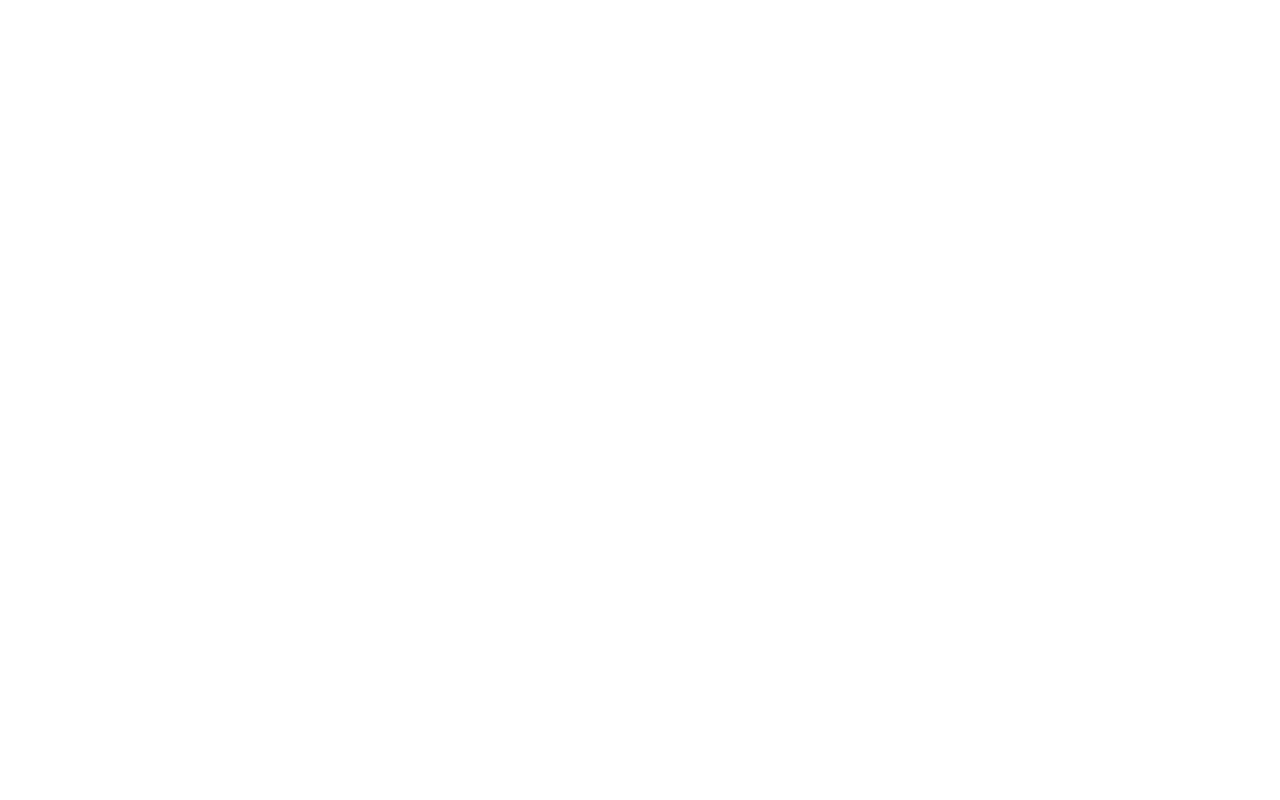
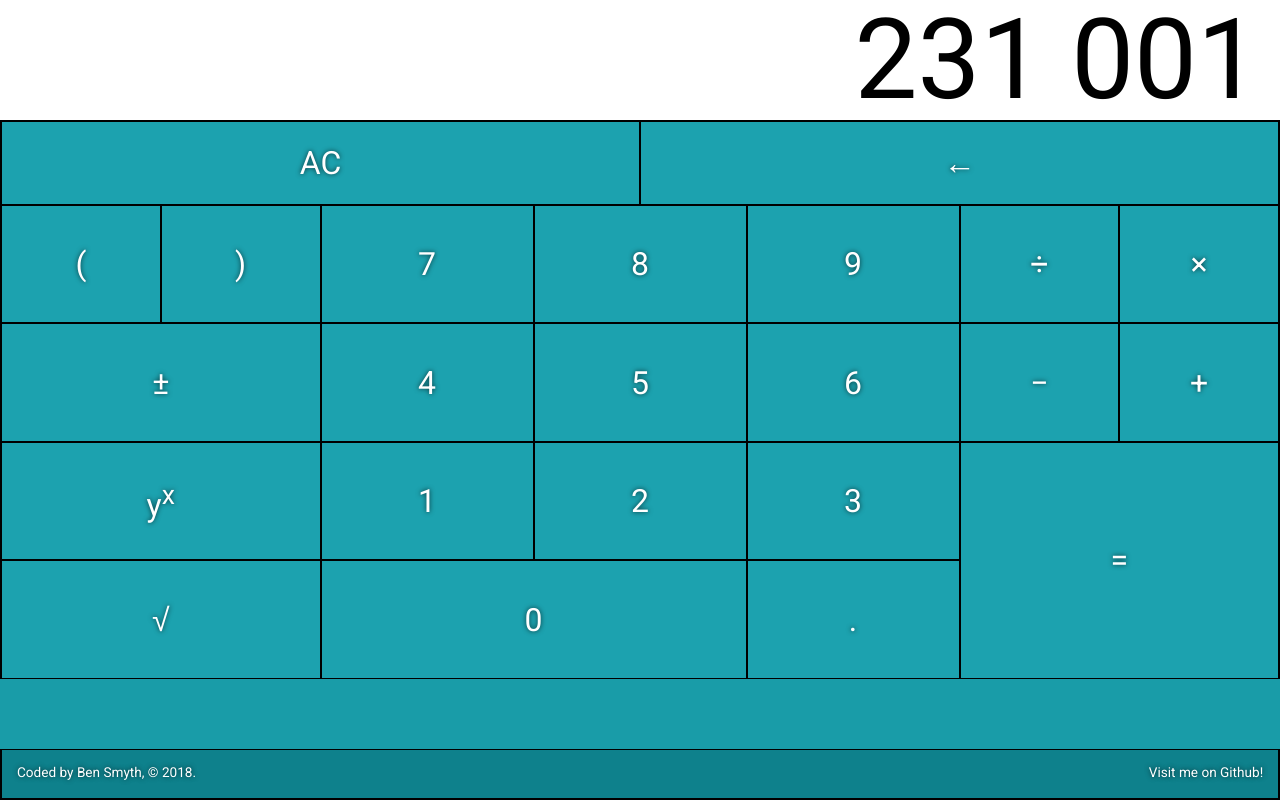
Before and after one commit to benjsmyth/calculator, a plain HTML site: page index.html in a window 1280 px wide. Drawn offline with Linux system fonts and the light colour scheme.

Commit message:
Add basic stylings

```diff
--- a/index.html
+++ b/index.html
@@ -4,10 +4,54 @@
 <head>
 	<meta charset="UTF-8">
 	<title>Calculator</title>
+	<link href="style.css" rel="stylesheet" type="text/css">
+	<link href="https://fonts.googleapis.com/css?family=Roboto" rel="stylesheet">
+	<script src="script.js" type="text/javascript"></script>
 </head>
 
 <body>
-
+	<div id="container">
+		<div id="display-bar">
+			<div id="display-text">231 001</div>
+		</div>
+		<div id="all-buttons">
+			<div id="top-buttons">
+				<button id="clear-all">AC</button>
+				<button id="delete">&larr;</button>
+			</div>
+			<div id="left-buttons">
+				<button id="left-parentheses">(</button>
+				<button id="right-parentheses">)</button>
+				<button id="negpos">&plusmn;</button>
+				<button id="exponent">y<sup>x</sup></button>
+				<button id="sqrt">&radic;</button>
+			</div>
+			<div id="middle-buttons">
+				<button id="nine">9</button>
+				<button id="eight">8</button>
+				<button id="seven">7</button>
+				<button id="six">6</button>
+				<button id="five">5</button>
+				<button id="four">4</button>
+				<button id="three">3</button>
+				<button id="two">2</button>
+				<button id="one">1</button>
+				<button id="zero">0</button>
+				<button id="decimal">.</button>
+			</div>
+			<div id="right-buttons">
+				<button id="divide">&divide;</button>
+				<button id="multiply">&times;</button>
+				<button id="subtract">&minus;</button>
+				<button id="add">+</button>
+				<button id="equals">=</button>
+			</div>
+		</div>
+		<div id="footer">
+			<p id="codedby">Coded by Ben Smyth, &copy; 2018.</p>
+			<p id="visitme">Visit me on Github!</p>
+		</div>
+	</div>
 </body>
 
 </html>
--- a/script.js
+++ b/script.js
@@ -0,0 +1,17 @@
+function add(a, b) {
+	return a + b;
+}
+
+function subtract(a, b) {
+	return a - b;
+}
+
+function multiply(a, b) {
+	return a * b;
+}
+
+function divide (a, b) {
+	return a / b;
+}
+
+var operation = {};
--- a/style.css
+++ b/style.css
@@ -0,0 +1,195 @@
+* {
+	margin: 0;
+	padding: 0;
+}
+
+body {
+	font-family: 'Roboto', sans-serif;
+	color: white;
+}
+
+#container {
+	width: 100vw;
+	height: 100vh;
+	background: #199ca8;
+	position: relative;
+}
+
+#display-bar {
+	width: 100%;
+	height: 120px;
+	background: white;
+	color: black;
+	border-bottom: 1px solid black;
+}
+
+#display-text {
+	line-height: 120px;
+	font-size: 7em;
+	float: right;
+	padding: 0 20px;
+}
+
+#all-buttons {
+	height: 558px;
+	z-index: 0;
+	display: grid;
+	grid-gap: none;
+	grid-template-columns: 25% 50% 25%;
+	grid-template-rows: 15% 42.5% 42.5%;
+	grid-template-areas: 'top top top' 'left middle right' 'left middle right';
+	border: 1px solid black;
+	border-top: none;
+	border-bottom: none;
+}
+
+button {
+	background: #1ca2af;
+	color: white;
+	font-family: 'Roboto', sans-serif;
+	font-size: 2em;
+	border: 1px solid black;
+	text-shadow: 0 0 5px rgb(0, 0, 0, 0.7);
+}
+
+#top-buttons {
+	grid-area: top;
+	display: grid;
+	grid-template-columns: 50% 50%;
+}
+
+#left-buttons {
+	grid-area: left;
+	display: grid;
+	grid-template-columns: 50% 50%;
+	grid-template-rows: 25.03% 24.95% 25.03% 25.03%;
+	grid-template-areas: 'left-p right-p' 'negpos negpos' 'exp exp' 'sqrt sqrt';
+}
+
+#left-parentheses {
+	grid-area: left-p;
+}
+
+#right-parentheses {
+	grid-area: right-p;
+}
+
+#negpos {
+	grid-area: negpos;
+}
+
+#exponent {
+	grid-area: exp;
+}
+
+#sqrt {
+	grid-area: sqrt;
+}
+
+#middle-buttons {
+	grid-area: middle;
+	display: grid;
+	grid-template-columns: auto;
+	grid-template-rows: auto;
+	grid-template-areas: 'seven eight nine' 'four five six' 'one two three' 'zero zero decimal';
+}
+
+#nine {
+	grid-area: nine;
+}
+
+#eight {
+	grid-area: eight;
+}
+
+#seven {
+	grid-area: seven;
+}
+
+#six {
+	grid-area: six;
+}
+
+#five {
+	grid-area: five;
+}
+
+#four {
+	grid-area: four;
+}
+
+#three {
+	grid-area: three;
+}
+
+#two {
+	grid-area: two;
+}
+
+#one {
+	grid-area: one;
+}
+
+#zero {
+	grid-area: zero;
+}
+
+#decimal {
+	grid-area: decimal;
+}
+
+#right-buttons {
+	grid-area: right;
+	display: grid;
+	grid-template-columns: 50% 50%;
+	grid-template-rows: 25% 25% 50%;
+	grid-template-areas: 'divide multiply' 'subtract add' 'equals equals' 'equals equals';
+}
+
+#divide {
+	grid-area: divide;
+}
+
+#multiply {
+	grid-area: multiply;
+}
+
+#subtract {
+	grid-area: subtract;
+}
+
+#add {
+	grid-area: add;
+}
+
+#equals {
+	grid-area: equals;
+}
+
+#footer {
+	position: absolute;
+	width: 97.2vw;
+	height: 6vh;
+	bottom: 0;
+	padding: 0 16px;
+	font-size: 0.85em;
+	background: #0e818c;
+	border: 2px solid black;
+	border-top: 1px solid black;
+}
+
+#codedby {
+	float: left;
+	position: absolute;
+	left: 15px;
+	top: 14px;
+	text-shadow: 0 0 5px rgb(0, 0, 0, 0.7);
+}
+
+#visitme {
+	float: right;
+	position: absolute;
+	right: 15px;
+	top: 14px;
+	text-shadow: 0 0 5px rgb(0, 0, 0, 0.7);
+}
```
